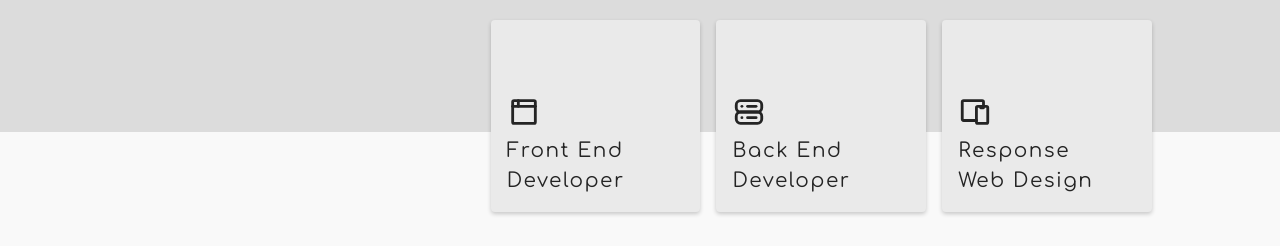
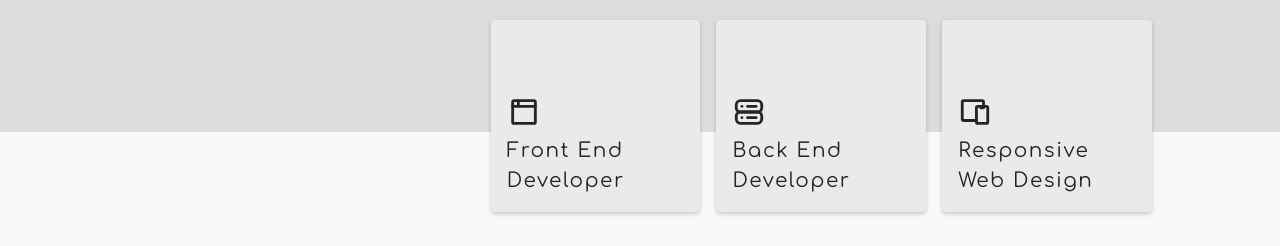
Before and after one commit to rabin245/portfolio-intern, a React (Vite) app: page / in a window 1280 px wide. Shown: the part 1000-1246 px from the top of the page. Built offline with nearby package versions, Linux system fonts and the light colour scheme; no server answers; a web font is replaced by a local one.

Commit message:
chore: fix a typo

```diff
--- a/src/pages/About/index.jsx
+++ b/src/pages/About/index.jsx
@@ -8,7 +8,7 @@ const About = ({ aboutRef }) => {
   const cards = [
     { title: "Front End Developer", icon: <WebIcon /> },
     { title: "Back End Developer", icon: <ServerIcon /> },
-    { title: "Response Web Design", icon: <DevicesIcon /> },
+    { title: "Responsive Web Design", icon: <DevicesIcon /> },
   ];
 
   return (
@@ -21,8 +21,8 @@ const About = ({ aboutRef }) => {
 
         <div className={styles.description}>
           <div className={styles.content}>
-            <span>Full Stack Web Developer</span> specialized in ReactJS and
-            NodeJS
+            <span>Full Stack Web Developer</span>{" "}
+            specialized in ReactJS and NodeJS
           </div>
           <div className={styles.cards}>
             {cards.map((card, index) => (
```
